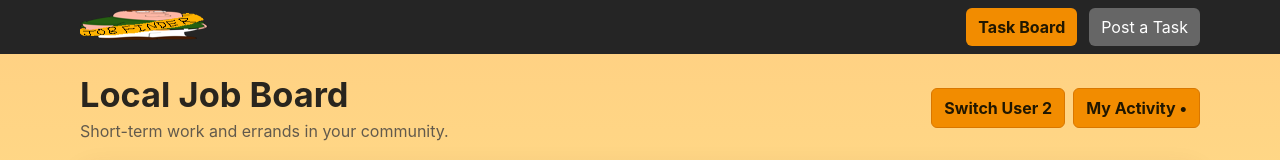
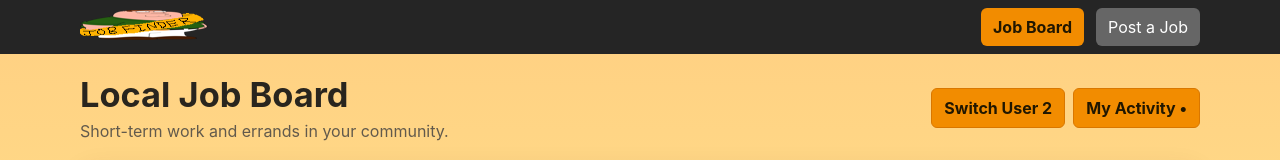
Before and after one commit to UIC-CCS-WEB-DEVELOPMENT-2026-2027/Local-Job-Finder, a React (Vite) app: page / in a window 1280 px wide. Shown: the top 160 px of the page. Built offline with nearby package versions, Linux system fonts and the light colour scheme; data requests are answered from the project's data file.

Commit message:
Fixed styling and redundant codes

```diff
--- a/src/EditJob/edit-job.css
+++ b/src/EditJob/edit-job.css
@@ -17,62 +17,7 @@ body {
 #root {
   min-height: 100vh;
 }
-.navbar {
-  position: sticky;
-  z-index: 2;
-  top: 0;
-  display: flex;
-  align-items: center;
-  justify-content: space-between;
-  gap: 16px;
-  min-height: 64px;
-  padding: 12px max(20px, calc((100% - 1120px) / 2));
-  background: #252525;
-  color: white;
-}
-.brand {
-  color: #ffb02e;
-  font-weight: 800;
-  font-size: 1.15rem;
-  text-decoration: none;
-}
-.nav-links {
-  display: flex;
-  align-items: center;
-  gap: 12px;
-}
-.nav-links > a {
-  color: white;
-  padding: 9px 12px;
-  border-radius: 6px;
-  text-decoration: none;
-}
-.nav-links > a:hover {
-  background: #414141;
-}
-.nav-links > .nav-current {
-  background: #f28c00;
-  color: #211700;
-  font-weight: 750;
-}
-.nav-links > .nav-current:hover {
-  background: #e67e00;
-}
-.nav-links > .nav-muted {
-  background: #666;
-  color: white;
-}
-.nav-links > .nav-muted:hover {
-  background: #777;
-}
-.nav-activity {
-  padding: 9px 12px;
-  border: 1px solid #f28c00;
-  border-radius: 6px;
-  background: transparent;
-  color: white;
-  cursor: pointer;
-}
+
 .container {
   width: min(1120px, calc(100% - 32px));
   margin: 0 auto;
--- a/src/MyActivity/my-activity.css
+++ b/src/MyActivity/my-activity.css
@@ -17,62 +17,7 @@ body {
 #root {
   min-height: 100vh;
 }
-.navbar {
-  position: sticky;
-  z-index: 2;
-  top: 0;
-  display: flex;
-  align-items: center;
-  justify-content: space-between;
-  gap: 16px;
-  min-height: 64px;
-  padding: 12px max(20px, calc((100% - 1120px) / 2));
-  background: #252525;
-  color: white;
-}
-.brand {
-  color: #ffb02e;
-  font-weight: 800;
-  font-size: 1.15rem;
-  text-decoration: none;
-}
-.nav-links {
-  display: flex;
-  align-items: center;
-  gap: 12px;
-}
-.nav-links > a {
-  color: white;
-  padding: 9px 12px;
-  border-radius: 6px;
-  text-decoration: none;
-}
-.nav-links > a:hover {
-  background: #414141;
-}
-.nav-links > .nav-current {
-  background: #f28c00;
-  color: #211700;
-  font-weight: 750;
-}
-.nav-links > .nav-current:hover {
-  background: #e67e00;
-}
-.nav-links > .nav-muted {
-  background: #666;
-  color: white;
-}
-.nav-links > .nav-muted:hover {
-  background: #777;
-}
-.nav-activity {
-  padding: 9px 12px;
-  border: 1px solid #f28c00;
-  border-radius: 6px;
-  background: transparent;
-  color: white;
-  cursor: pointer;
-}
+
 .container {
   width: min(1120px, calc(100% - 32px));
   margin: 0 auto;
--- a/src/modified-header/main-header.jsx
+++ b/src/modified-header/main-header.jsx
@@ -4,6 +4,6 @@ import "./main-header.css";
 export default function MainHeader({ view, posting, editingTask, onBack, onBoard }) {
   return <header className="navbar">
     <Link className="brand" to="/job-board"><img src="/src/assets/placeholder.png" /></Link>
-    <nav className="nav-links">{view === "mine" ? !editingTask && <button className="nav-activity" onClick={onBack}>Go Back</button> : <><Link className={!posting ? "nav-current" : "nav-muted"} to="/job-board" onClick={onBoard}>Task Board</Link><Link className={posting ? "nav-current" : "nav-muted"} to="/job-posting" onClick={onBoard}>Post a Task</Link></>}</nav>
+    <nav className="nav-links">{view === "mine" ? !editingTask && <button className="nav-activity nav-current" onClick={onBack}>Go Back</button> : <><Link className={!posting ? "nav-current" : "nav-muted"} to="/job-board" onClick={onBoard}>Job Board</Link><Link className={posting ? "nav-current" : "nav-muted"} to="/job-posting" onClick={onBoard}>Post a Job</Link></>}</nav>
   </header>;
 }
```
Also changed, not shown: src/EditJob/edit-job-app.jsx (+8 -4 lines), src/MyActivity/my-activity-app.jsx (+8 -4 lines).
